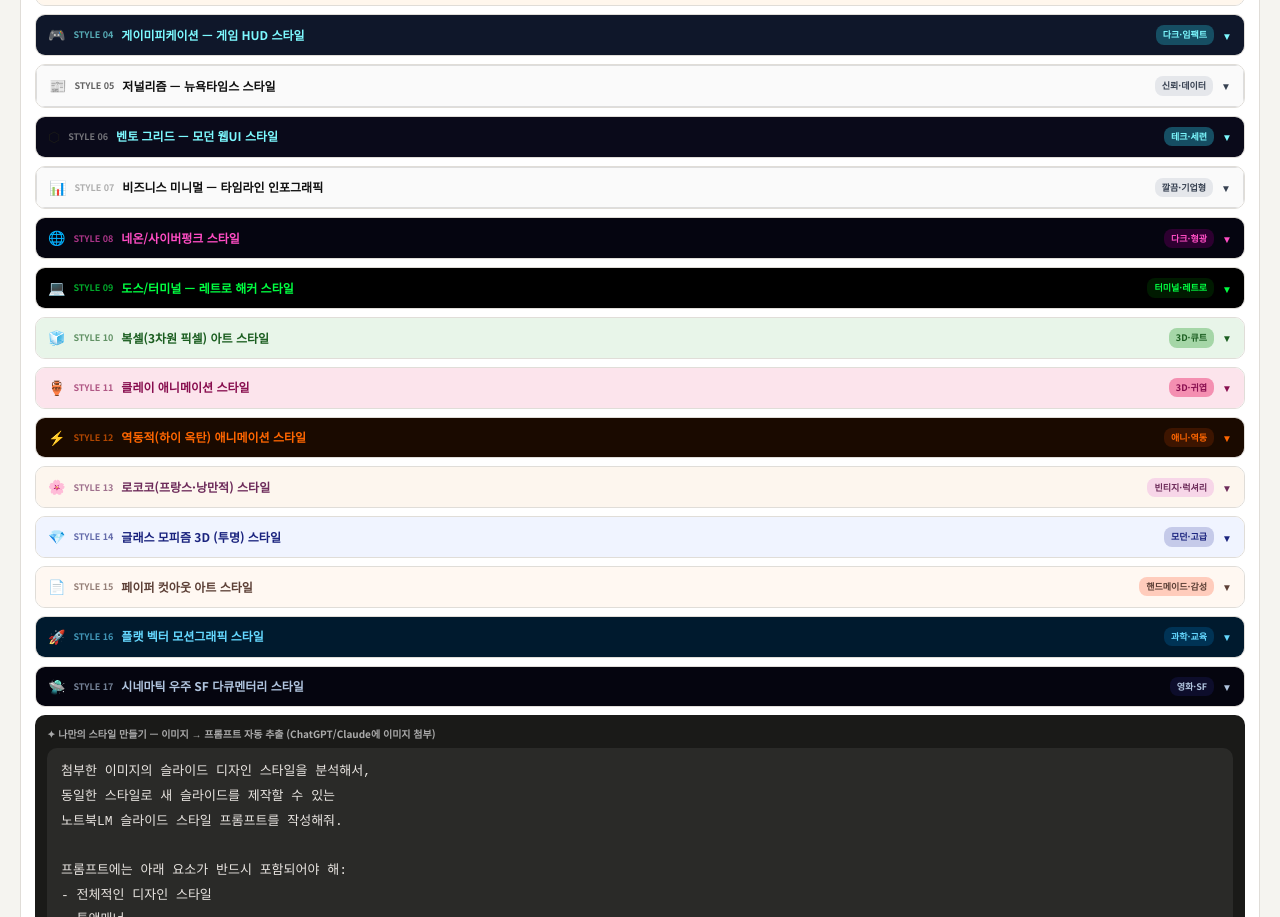
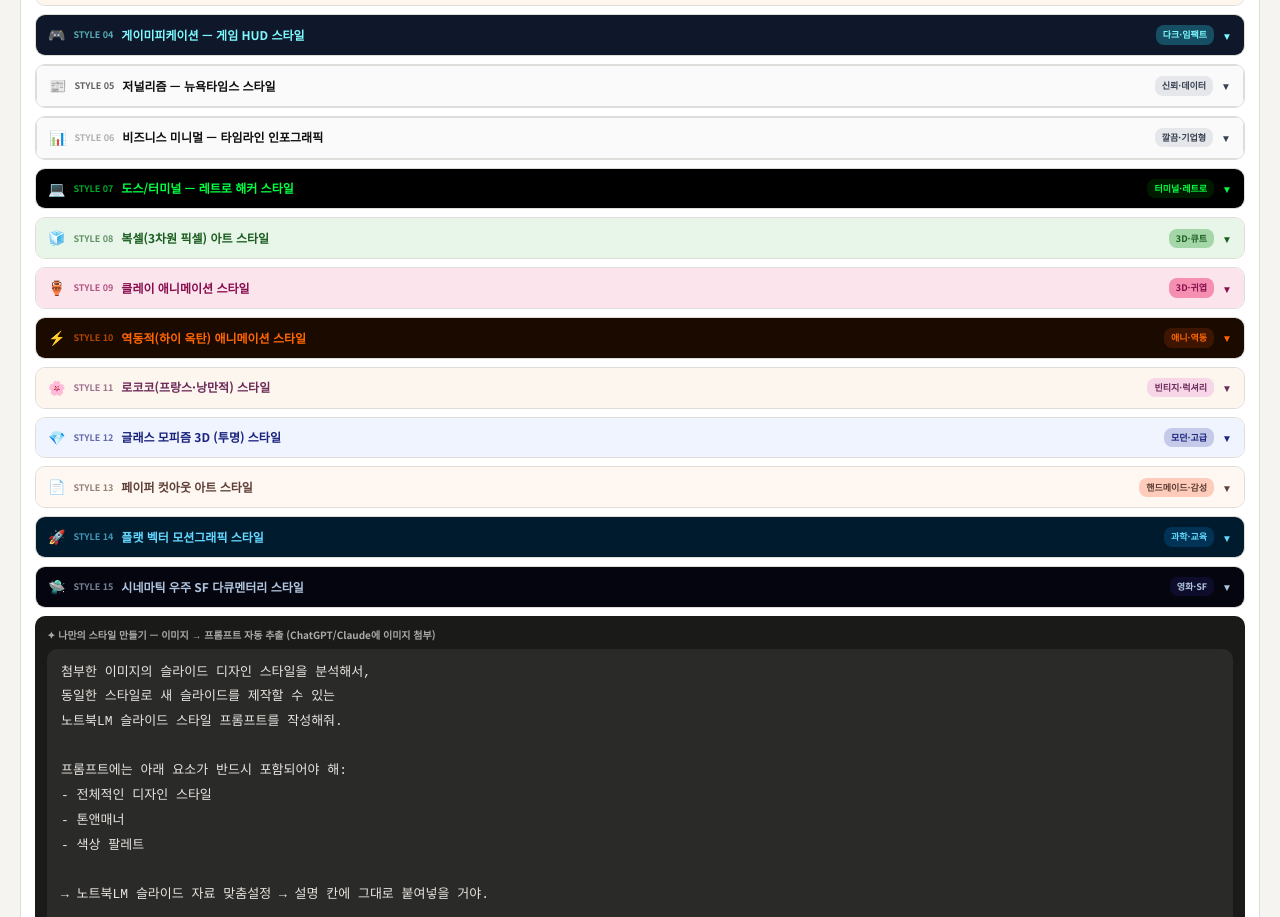
Before and after one commit to PrakSuHun/Progen-prompt-guide1, a plain HTML site: page index.html in a window 1280 px wide. Shown: the part 8190-9107 px from the top of the page. Drawn offline with Linux system fonts and the light colour scheme.

Commit message:
Update index.html

```diff
--- a/index.html
+++ b/index.html
@@ -719,89 +719,77 @@ evidence-based data visualization, newspaper aesthetic --ar 16:9
 텍스트: 객관적이고 권위 있는 어조, 수치·비교 데이터 중심
 언어: 한국어, 한글 깨짐 없이</div><button class="cbtn" onclick="cpBox(this)">📋 프롬프트 복사</button></div></div></div>
 
-    <div class="dc"><div class="dc-h" style="background:#0a0a1a;" onclick="togdc('d6')"><div style="font-size:14px;">⬡</div><div class="dc-num" style="color:#aaa;">STYLE 06</div><div class="dc-name" style="color:#7df9ff;">벤토 그리드 — 모던 웹UI 스타일</div><span class="dc-tag" style="background:#164e63;color:#7df9ff;">테크·세련</span><span style="font-size:10px;color:#7df9ff;" id="c-d6">▼</span></div><div class="dc-body" id="d6"><img src="style06.png" class="style-img" alt="STYLE 06" onerror="this.style.display='none'"><div class="pbox"><div class="ptxt">디자인: Bento grid UI layout, tech minimalist design,
-clean web interface, soft lighting,
-modern corporate aesthetic, vector flat style, UI/UX
-색상: 다크 계열 배경 + 청록·보라 포인트
-텍스트: 블록 단위로 정보 구획, 카드 레이아웃
-언어: 한국어, 한글 깨짐 없이</div><button class="cbtn" onclick="cpBox(this)">📋 프롬프트 복사</button></div></div></div>
-
-    <div class="dc"><div class="dc-h" style="background:#fafafa;border:1px solid #ddd;" onclick="togdc('d7')"><div style="font-size:14px;">📊</div><div class="dc-num" style="color:#888;">STYLE 07</div><div class="dc-name" style="color:#111;">비즈니스 미니멀 — 타임라인 인포그래픽</div><span class="dc-tag" style="background:#e5e7eb;color:#374151;">깔끔·기업형</span><span style="font-size:10px;color:#374151;" id="c-d7">▼</span></div><div class="dc-body" id="d7"><img src="style07.png" class="style-img" alt="STYLE 07" onerror="this.style.display='none'"><div class="pbox"><div class="ptxt">디자인: Minimalist timeline infographic, simple flat vector art,
+    <div class="dc"><div class="dc-h" style="background:#fafafa;border:1px solid #ddd;" onclick="togdc('d6')"><div style="font-size:14px;">📊</div><div class="dc-num" style="color:#888;">STYLE 06</div><div class="dc-name" style="color:#111;">비즈니스 미니멀 — 타임라인 인포그래픽</div><span class="dc-tag" style="background:#e5e7eb;color:#374151;">깔끔·기업형</span><span style="font-size:10px;color:#374151;" id="c-d6">▼</span></div><div class="dc-body" id="d6"><img src="style06.png" class="style-img" alt="STYLE 06" onerror="this.style.display='none'"><div class="pbox"><div class="ptxt">디자인: Minimalist timeline infographic, simple flat vector art,
 clean data visualization, geometric shapes,
 corporate color palette, white background, highly legible
 색상: 흰 배경 + 기업 컬러 포인트 1~2색
 텍스트: 타임라인·단계별 흐름 구조
 언어: 한국어, 한글 깨짐 없이</div><button class="cbtn" onclick="cpBox(this)">📋 프롬프트 복사</button></div></div></div>
 
-    <div class="dc"><div class="dc-h" style="background:#050510;" onclick="togdc('d8')"><div style="font-size:14px;">🌐</div><div class="dc-num" style="color:#ff4dc4;">STYLE 08</div><div class="dc-name" style="color:#ff4dc4;">네온/사이버펑크 스타일</div><span class="dc-tag" style="background:#2d0030;color:#ff4dc4;">다크·형광</span><span style="font-size:10px;color:#ff4dc4;" id="c-d8">▼</span></div><div class="dc-body" id="d8"><img src="style08.png" class="style-img" alt="STYLE 08" onerror="this.style.display='none'"><div class="pbox"><div class="ptxt">디자인: Neon noir technological scene, cyberpunk aesthetic,
-dark background with glowing neon accents,
-glowing data streams, highly detailed, futuristic
-색상: 완전 다크 배경 + 네온 핑크·청록 형광 포인트
-텍스트: HUD 스타일, 데이터 시각화 느낌
-언어: 한국어, 한글 깨짐 없이</div><button class="cbtn" onclick="cpBox(this)">📋 프롬프트 복사</button></div></div></div>
-
-    <div class="dc"><div class="dc-h" style="background:#000;" onclick="togdc('d9')"><div style="font-size:14px;">💻</div><div class="dc-num" style="color:#00ff41;">STYLE 09</div><div class="dc-name" style="color:#00ff41;">도스/터미널 — 레트로 해커 스타일</div><span class="dc-tag" style="background:#001a00;color:#00ff41;">터미널·레트로</span><span style="font-size:10px;color:#00ff41;" id="c-d9">▼</span></div><div class="dc-body" id="d9"><img src="style09.png" class="style-img" alt="STYLE 09" onerror="this.style.display='none'"><div class="pbox"><div class="ptxt">디자인: Retro CRT monitor screen, Matrix green text on black background,
+    <div class="dc"><div class="dc-h" style="background:#000;" onclick="togdc('d7')"><div style="font-size:14px;">💻</div><div class="dc-num" style="color:#00ff41;">STYLE 07</div><div class="dc-name" style="color:#00ff41;">도스/터미널 — 레트로 해커 스타일</div><span class="dc-tag" style="background:#001a00;color:#00ff41;">터미널·레트로</span><span style="font-size:10px;color:#00ff41;" id="c-d7">▼</span></div><div class="dc-body" id="d7"><img src="style07.png" class="style-img" alt="STYLE 07" onerror="this.style.display='none'"><div class="pbox"><div class="ptxt">디자인: Retro CRT monitor screen, Matrix green text on black background,
 glowing phosphor, terminal code,
 vintage hacker aesthetic, scanlines
 색상: 순수 검정 배경 + 매트릭스 녹색 텍스트
 텍스트: 터미널 명령어 스타일, 타이핑 느낌
 언어: 한국어, 한글 깨짐 없이</div><button class="cbtn" onclick="cpBox(this)">📋 프롬프트 복사</button></div></div></div>
 
-    <div class="dc"><div class="dc-h" style="background:#e8f5e9;" onclick="togdc('d10')"><div style="font-size:14px;">🧊</div><div class="dc-num" style="color:#1b5e20;">STYLE 10</div><div class="dc-name" style="color:#1b5e20;">복셀(3차원 픽셀) 아트 스타일</div><span class="dc-tag" style="background:#a5d6a7;color:#1b5e20;">3D·큐트</span><span style="font-size:10px;color:#1b5e20;" id="c-d10">▼</span></div><div class="dc-body" id="d10"><img src="style10.png" class="style-img" alt="STYLE 10" onerror="this.style.display='none'"><div class="pbox"><div class="ptxt">디자인: Isometric voxel art, gamified office environment,
+    <div class="dc"><div class="dc-h" style="background:#e8f5e9;" onclick="togdc('d8')"><div style="font-size:14px;">🧊</div><div class="dc-num" style="color:#1b5e20;">STYLE 08</div><div class="dc-name" style="color:#1b5e20;">복셀(3차원 픽셀) 아트 스타일</div><span class="dc-tag" style="background:#a5d6a7;color:#1b5e20;">3D·큐트</span><span style="font-size:10px;color:#1b5e20;" id="c-d8">▼</span></div><div class="dc-body" id="d8"><img src="style08.png" class="style-img" alt="STYLE 08" onerror="this.style.display='none'"><div class="pbox"><div class="ptxt">디자인: Isometric voxel art, gamified office environment,
 highly detailed blocks, bright lighting,
 colorful pixel 3D, cute architectural diagram
 색상: 밝고 컬러풀한 팔레트, 입체 블록 느낌
 텍스트: 게임 UI 스타일 라벨
 언어: 한국어, 한글 깨짐 없이</div><button class="cbtn" onclick="cpBox(this)">📋 프롬프트 복사</button></div></div></div>
 
-    <div class="dc"><div class="dc-h" style="background:#fce4ec;" onclick="togdc('d11')"><div style="font-size:14px;">🏺</div><div class="dc-num" style="color:#880e4f;">STYLE 11</div><div class="dc-name" style="color:#880e4f;">클레이 애니메이션 스타일</div><span class="dc-tag" style="background:#f48fb1;color:#880e4f;">3D·귀엽</span><span style="font-size:10px;color:#880e4f;" id="c-d11">▼</span></div><div class="dc-body" id="d11"><div class="pbox"><div class="ptxt">디자인: Claymation style, tactile 3D illustration,
+    <div class="dc"><div class="dc-h" style="background:#fce4ec;" onclick="togdc('d9')"><div style="font-size:14px;">🏺</div><div class="dc-num" style="color:#880e4f;">STYLE 09</div><div class="dc-name" style="color:#880e4f;">클레이 애니메이션 스타일</div><span class="dc-tag" style="background:#f48fb1;color:#880e4f;">3D·귀엽</span><span style="font-size:10px;color:#880e4f;" id="c-d9">▼</span></div><div class="dc-body" id="d9"><img src="style09.png" class="style-img" alt="STYLE 09" onerror="this.style.display='none'"><div class="pbox"><div class="ptxt">디자인: Claymation style, tactile 3D illustration,
 cute office worker figurine, soft smooth lighting,
 playful stop-motion aesthetic, vibrant pastel colors
 색상: 부드러운 파스텔 계열, 클레이 질감 3D 오브젝트
 텍스트: 둥글고 귀여운 폰트 느낌, 장면 설명 스타일
 언어: 한국어, 한글 깨짐 없이</div><button class="cbtn" onclick="cpBox(this)">📋 프롬프트 복사</button></div></div></div>
 
-    <div class="dc"><div class="dc-h" style="background:#1a0a00;" onclick="togdc('d12')"><div style="font-size:14px;">⚡</div><div class="dc-num" style="color:#ff6600;">STYLE 12</div><div class="dc-name" style="color:#ff6600;">역동적(하이 옥탄) 애니메이션 스타일</div><span class="dc-tag" style="background:#3d1500;color:#ff6600;">애니·역동</span><span style="font-size:10px;color:#ff6600;" id="c-d12">▼</span></div><div class="dc-body" id="d12"><img src="style12.png" class="style-img" alt="STYLE 12" onerror="this.style.display='none'"><div class="pbox"><div class="ptxt">디자인: High-octane anime style, intense dynamic action,
+    <div class="dc"><div class="dc-h" style="background:#1a0a00;" onclick="togdc('d10')"><div style="font-size:14px;">⚡</div><div class="dc-num" style="color:#ff6600;">STYLE 10</div><div class="dc-name" style="color:#ff6600;">역동적(하이 옥탄) 애니메이션 스타일</div><span class="dc-tag" style="background:#3d1500;color:#ff6600;">애니·역동</span><span style="font-size:10px;color:#ff6600;" id="c-d10">▼</span></div><div class="dc-body" id="d10"><img src="style10.png" class="style-img" alt="STYLE 10" onerror="this.style.display='none'"><div class="pbox"><div class="ptxt">디자인: High-octane anime style, intense dynamic action,
 speed lines, high energy, dramatic lighting,
 vivid colors, epic perspective
 색상: 선명하고 강렬한 원색, 속도감 있는 효과선
 텍스트: 굵고 강렬한 제목, 만화 말풍선 느낌
 언어: 한국어, 한글 깨짐 없이</div><button class="cbtn" onclick="cpBox(this)">📋 프롬프트 복사</button></div></div></div>
 
-    <div class="dc"><div class="dc-h" style="background:#fdf6ee;" onclick="togdc('d13')"><div style="font-size:14px;">🌸</div><div class="dc-num" style="color:#6d2b5a;">STYLE 13</div><div class="dc-name" style="color:#6d2b5a;">로코코(프랑스·낭만적) 스타일</div><span class="dc-tag" style="background:#f7d6e8;color:#6d2b5a;">빈티지·럭셔리</span><span style="font-size:10px;color:#6d2b5a;" id="c-d13">▼</span></div><div class="dc-body" id="d13"><img src="style13.png" class="style-img" alt="STYLE 13" onerror="this.style.display='none'"><div class="pbox"><div class="ptxt">디자인: Elegant Rococo style, romantic ornate aesthetic,
+    <div class="dc"><div class="dc-h" style="background:#fdf6ee;" onclick="togdc('d11')"><div style="font-size:14px;">🌸</div><div class="dc-num" style="color:#6d2b5a;">STYLE 11</div><div class="dc-name" style="color:#6d2b5a;">로코코(프랑스·낭만적) 스타일</div><span class="dc-tag" style="background:#f7d6e8;color:#6d2b5a;">빈티지·럭셔리</span><span style="font-size:10px;color:#6d2b5a;" id="c-d11">▼</span></div><div class="dc-body" id="d11"><img src="style11.png" class="style-img" alt="STYLE 11" onerror="this.style.display='none'"><div class="pbox"><div class="ptxt">디자인: Elegant Rococo style, romantic ornate aesthetic,
 soft pastel oil painting, intricate gold floral details,
 vintage luxury
 색상: 소프트 파스텔 크림·핑크·금색 장식
 텍스트: 우아하고 고전적인 세리프 분위기
 언어: 한국어, 한글 깨짐 없이</div><button class="cbtn" onclick="cpBox(this)">📋 프롬프트 복사</button></div></div></div>
 
-    <div class="dc"><div class="dc-h" style="background:#f0f4ff;" onclick="togdc('d14')"><div style="font-size:14px;">💎</div><div class="dc-num" style="color:#1a237e;">STYLE 14</div><div class="dc-name" style="color:#1a237e;">글래스 모피즘 3D (투명) 스타일</div><span class="dc-tag" style="background:#c5cae9;color:#1a237e;">모던·고급</span><span style="font-size:10px;color:#1a237e;" id="c-d14">▼</span></div><div class="dc-body" id="d14"><img src="style14.png" class="style-img" alt="STYLE 14" onerror="this.style.display='none'"><div class="pbox"><div class="ptxt">디자인: 3D glassmorphism icons, frosted glass UI elements,
+    <div class="dc"><div class="dc-h" style="background:#f0f4ff;" onclick="togdc('d12')"><div style="font-size:14px;">💎</div><div class="dc-num" style="color:#1a237e;">STYLE 12</div><div class="dc-name" style="color:#1a237e;">글래스 모피즘 3D (투명) 스타일</div><span class="dc-tag" style="background:#c5cae9;color:#1a237e;">모던·고급</span><span style="font-size:10px;color:#1a237e;" id="c-d12">▼</span></div><div class="dc-body" id="d12"><img src="style12.png" class="style-img" alt="STYLE 12" onerror="this.style.display='none'"><div class="pbox"><div class="ptxt">디자인: 3D glassmorphism icons, frosted glass UI elements,
 modern tech aesthetic, soft studio lighting,
 clean white background, high-end corporate presentation style
 색상: 흰/연회색 배경 + 반투명 유리 오브젝트 + 파스텔 그라디언트
 텍스트: 세련된 산세리프, 투명 카드 위 배치
 언어: 한국어, 한글 깨짐 없이</div><button class="cbtn" onclick="cpBox(this)">📋 프롬프트 복사</button></div></div></div>
 
-    <div class="dc"><div class="dc-h" style="background:#fff8f2;" onclick="togdc('d15')"><div style="font-size:14px;">📄</div><div class="dc-num" style="color:#5d4037;">STYLE 15</div><div class="dc-name" style="color:#5d4037;">페이퍼 컷아웃 아트 스타일</div><span class="dc-tag" style="background:#ffccbc;color:#5d4037;">핸드메이드·감성</span><span style="font-size:10px;color:#5d4037;" id="c-d15">▼</span></div><div class="dc-body" id="d15"><img src="style15.png" class="style-img" alt="STYLE 15" onerror="this.style.display='none'"><div class="pbox"><div class="ptxt">디자인: Layered paper cutout art, conceptual office desk,
+    <div class="dc"><div class="dc-h" style="background:#fff8f2;" onclick="togdc('d13')"><div style="font-size:14px;">📄</div><div class="dc-num" style="color:#5d4037;">STYLE 13</div><div class="dc-name" style="color:#5d4037;">페이퍼 컷아웃 아트 스타일</div><span class="dc-tag" style="background:#ffccbc;color:#5d4037;">핸드메이드·감성</span><span style="font-size:10px;color:#5d4037;" id="c-d13">▼</span></div><div class="dc-body" id="d13"><img src="style13.png" class="style-img" alt="STYLE 13" onerror="this.style.display='none'"><div class="pbox"><div class="ptxt">디자인: Layered paper cutout art, conceptual office desk,
 soft shadows, pastel colored paper,
 clean and minimal storytelling, tactile texture --ar 16:9
 색상: 파스텔 종이 질감, 크림·민트·살구색 레이어
 텍스트: 손글씨 느낌 또는 둥근 산세리프
 언어: 한국어, 한글 깨짐 없이</div><button class="cbtn" onclick="cpBox(this)">📋 프롬프트 복사</button></div></div></div>
 
-    <div class="dc"><div class="dc-h" style="background:#001a2e;" onclick="togdc('d16')"><div style="font-size:14px;">🚀</div><div class="dc-num" style="color:#64d8ff;">STYLE 16</div><div class="dc-name" style="color:#64d8ff;">플랫 벡터 모션그래픽 스타일</div><span class="dc-tag" style="background:#003355;color:#64d8ff;">과학·교육</span><span style="font-size:10px;color:#64d8ff;" id="c-d16">▼</span></div><div class="dc-body" id="d16"><img src="style16.png" class="style-img" alt="STYLE 16" onerror="this.style.display='none'"><div class="pbox"><div class="ptxt">디자인: Flat vector illustration, science channel aesthetic,
+    <div class="dc"><div class="dc-h" style="background:#001a2e;" onclick="togdc('d14')"><div style="font-size:14px;">🚀</div><div class="dc-num" style="color:#64d8ff;">STYLE 14</div><div class="dc-name" style="color:#64d8ff;">플랫 벡터 모션그래픽 스타일</div><span class="dc-tag" style="background:#003355;color:#64d8ff;">과학·교육</span><span style="font-size:10px;color:#64d8ff;" id="c-d14">▼</span></div><div class="dc-body" id="d14"><img src="style14.png" class="style-img" alt="STYLE 14" onerror="this.style.display='none'"><div class="pbox"><div class="ptxt">디자인: Flat vector illustration, science channel aesthetic,
 vibrant deep space colors, clean minimalist background,
 educational infographic, highly detailed yet simplified --ar 16:9
 색상: 딥 스페이스 네이비·청록·노랑 포인트
 텍스트: 깔끔한 교육용 라벨, 아이콘+설명 조합
 언어: 한국어, 한글 깨짐 없이</div><button class="cbtn" onclick="cpBox(this)">📋 프롬프트 복사</button></div></div></div>
 
-    <div class="dc"><div class="dc-h" style="background:#05050f;" onclick="togdc('d17')"><div style="font-size:14px;">🛸</div><div class="dc-num" style="color:#b0c4de;">STYLE 17</div><div class="dc-name" style="color:#b0c4de;">시네마틱 우주 SF 다큐멘터리 스타일</div><span class="dc-tag" style="background:#0d0d2b;color:#b0c4de;">영화·SF</span><span style="font-size:10px;color:#b0c4de;" id="c-d17">▼</span></div><div class="dc-body" id="d17"><img src="style17.png" class="style-img" alt="STYLE 17" onerror="this.style.display='none'"><div class="pbox"><div class="ptxt">디자인: Cinematic 3D render of a space station orbiting a gas giant,
+    <div class="dc"><div class="dc-h" style="background:#05050f;" onclick="togdc('d15')"><div style="font-size:14px;">🛸</div><div class="dc-num" style="color:#b0c4de;">STYLE 15</div><div class="dc-name" style="color:#b0c4de;">시네마틱 우주 SF 다큐멘터리 스타일</div><span class="dc-tag" style="background:#0d0d2b;color:#b0c4de;">영화·SF</span><span style="font-size:10px;color:#b0c4de;" id="c-d15">▼</span></div><div class="dc-body" id="d15"><img src="style15.png" class="style-img" alt="STYLE 15" onerror="this.style.display='none'"><div class="pbox"><div class="ptxt">디자인: Cinematic 3D render of a space station orbiting a gas giant,
 hard sci-fi aesthetic, hyper-realistic, dramatic lighting,
 volumetric scattering, 8k resolution, space documentary style --ar 16:9
 색상: 우주 블랙·딥 블루 배경 + 오렌지·흰색 드라마틱 조명
 텍스트: 영화 자막 스타일, 권위 있는 다큐 느낌
 언어: 한국어, 한글 깨짐 없이</div><button class="cbtn" onclick="cpBox(this)">📋 프롬프트 복사</button></div></div></div>
+
+
 
     <div style="margin:4px 14px 10px;background:#1a1a18;border-radius:10px;padding:10px 12px;">
       <div style="font-size:10px;font-weight:700;color:#aaa;margin-bottom:6px;">✦ 나만의 스타일 만들기 — 이미지 → 프롬프트 자동 추출 (ChatGPT/Claude에 이미지 첨부)</div>
```
